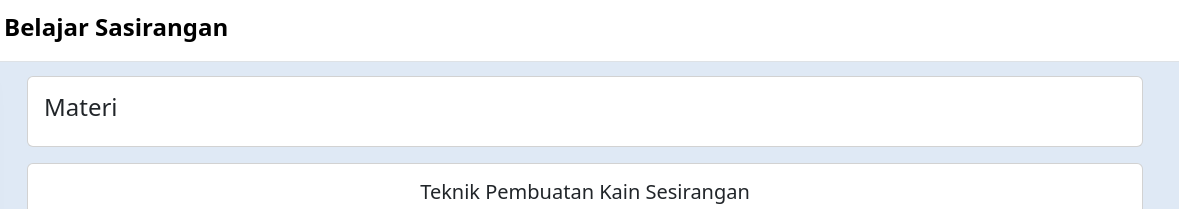
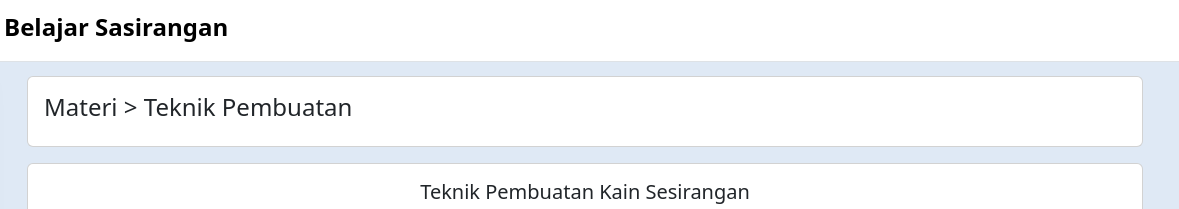
Before and after one commit to asmrniaydhia/belajar-sasirangan, a plain HTML site: page sasirangan-learn/materi_teknik.html in a window 1280 px wide. Shown: the top 209 px of the page, 101-1280 px from the left. Drawn offline with nearby package versions, Linux system fonts and the light colour scheme.

Commit message:
Update materi_teknik.html

```diff
--- a/sasirangan-learn/materi_teknik.html
+++ b/sasirangan-learn/materi_teknik.html
@@ -95,7 +95,7 @@
         <div class="container mt-3">
             <div class="card">
                 <div class="card-body">
-                    <h4>Materi</h4>
+                    <h4>Materi > Teknik Pembuatan</h4>
                 </div>
             </div>
             <div class="konten card mt-3">
```
